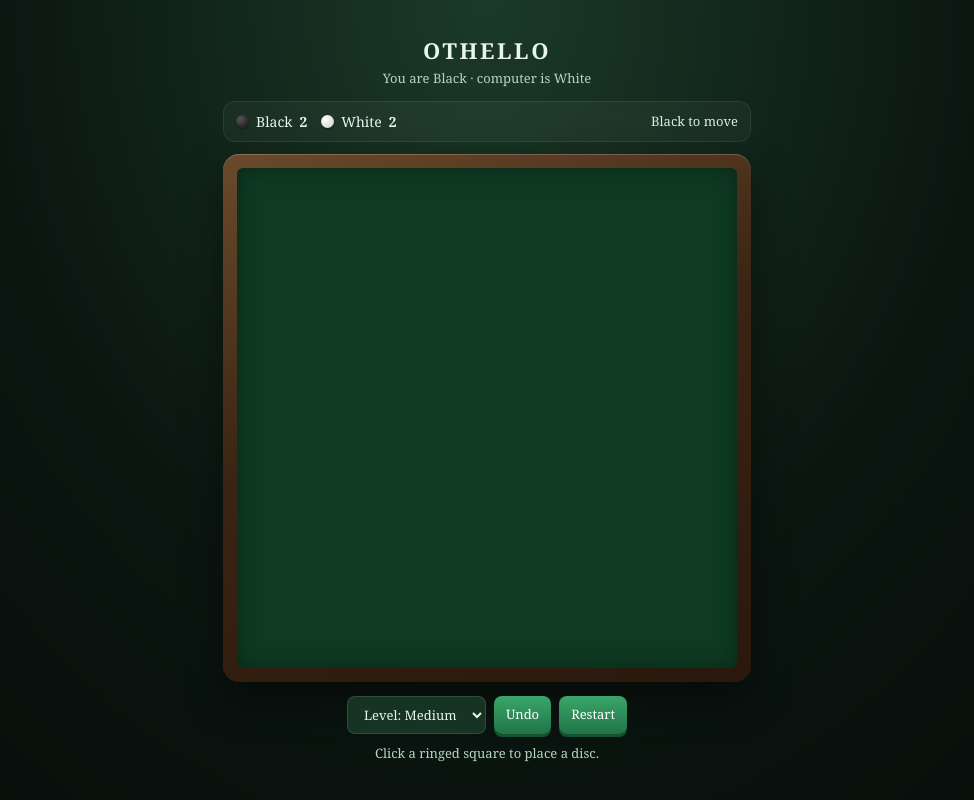
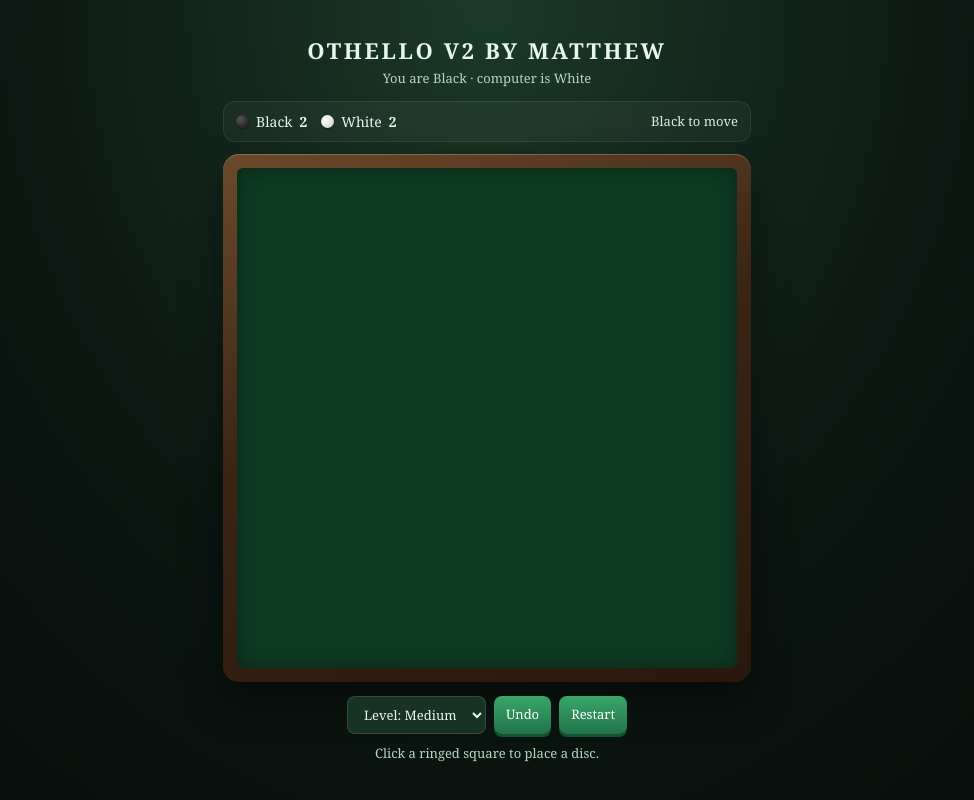
Before and after one commit to anmatthew/othello2, a plain HTML site: page index.html in a window 1280 px wide. Shown: the whole page, without its empty margins (153-1127 px from the left). Drawn offline with Linux system fonts and the light colour scheme.

Commit message:
Update index.html

```diff
--- a/index.html
+++ b/index.html
@@ -172,7 +172,7 @@
 </head>
 <body>
   <div class="wrap">
-    <h1>Othello</h1>
+    <h1>Othello v2 by Matthew</h1>
     <div class="subtitle">You are Black · computer is White</div>
     <div class="panel">
       <div class="score">
```
